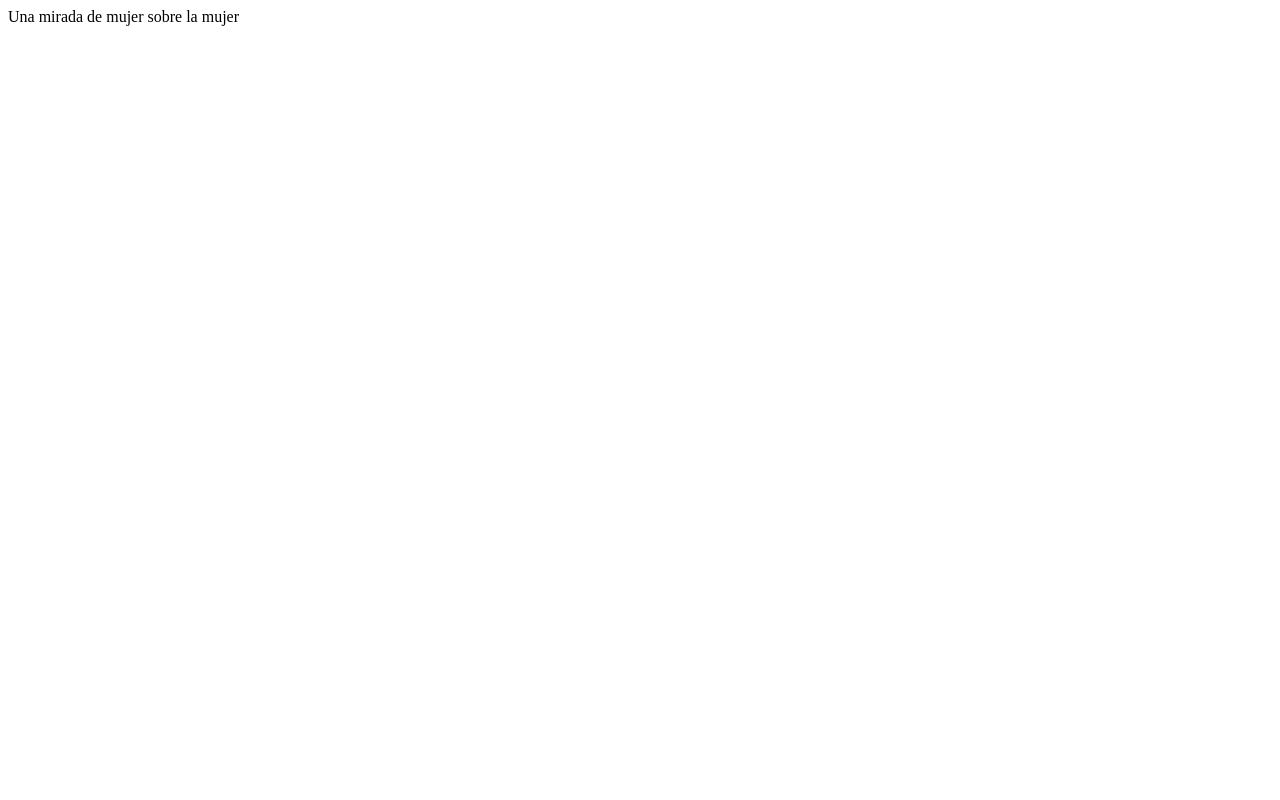
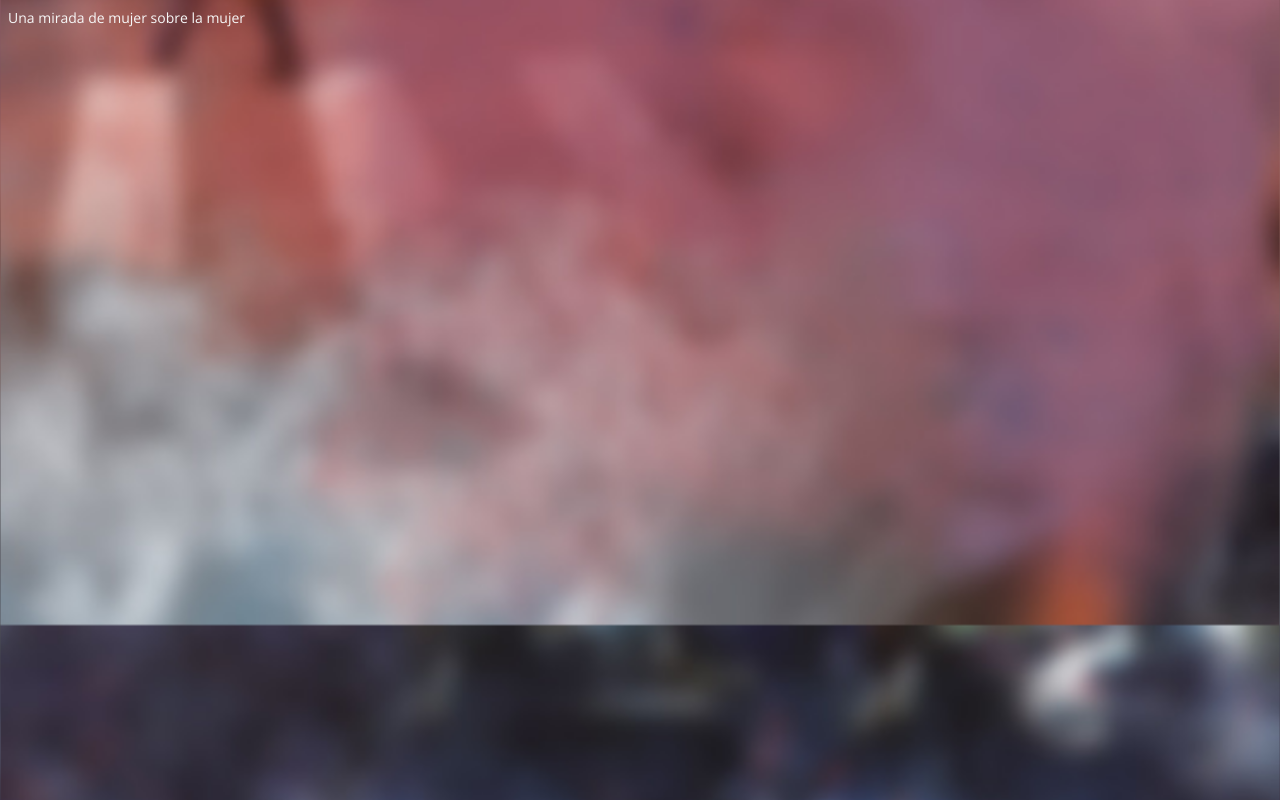
Before and after one commit to joelalejandro/miradademujer, a plain HTML site: page index.html in a window 1280 px wide. Drawn offline with nearby package versions, Linux system fonts and the light colour scheme; files that its build step writes are made by us from their sources; the site is published under a folder, as on GitHub Pages, so addresses that start at the root find nothing.

Commit message:
Update 2016-07-23T02:49:37.992Z

```diff
--- a/index.html
+++ b/index.html
@@ -5,7 +5,7 @@
     <meta name="description" content="En el marco de los festejos por el Bicentenario de la Independencia Argentina y en conmemoración al 8 de marzo, Día de la Mujer, se lleva a cabo de manera simultánea, en cada provincia, una manifestación pública colectiva e intervención artística sobre maniquíes, que forma parte de un proyecto artístico federal, generado por el grupo Puntos Cardinales de la provincia de San Juan, e impulsado en cada porvincia por sus respectivas coordinadoras.">
 
     <!-- inject:css -->
-    <link rel="stylesheet" href="/css/miradademujer.css">
+    <link rel="stylesheet" href="css/miradademujer.css">
     <!-- endinject -->
   </head>
 
```
